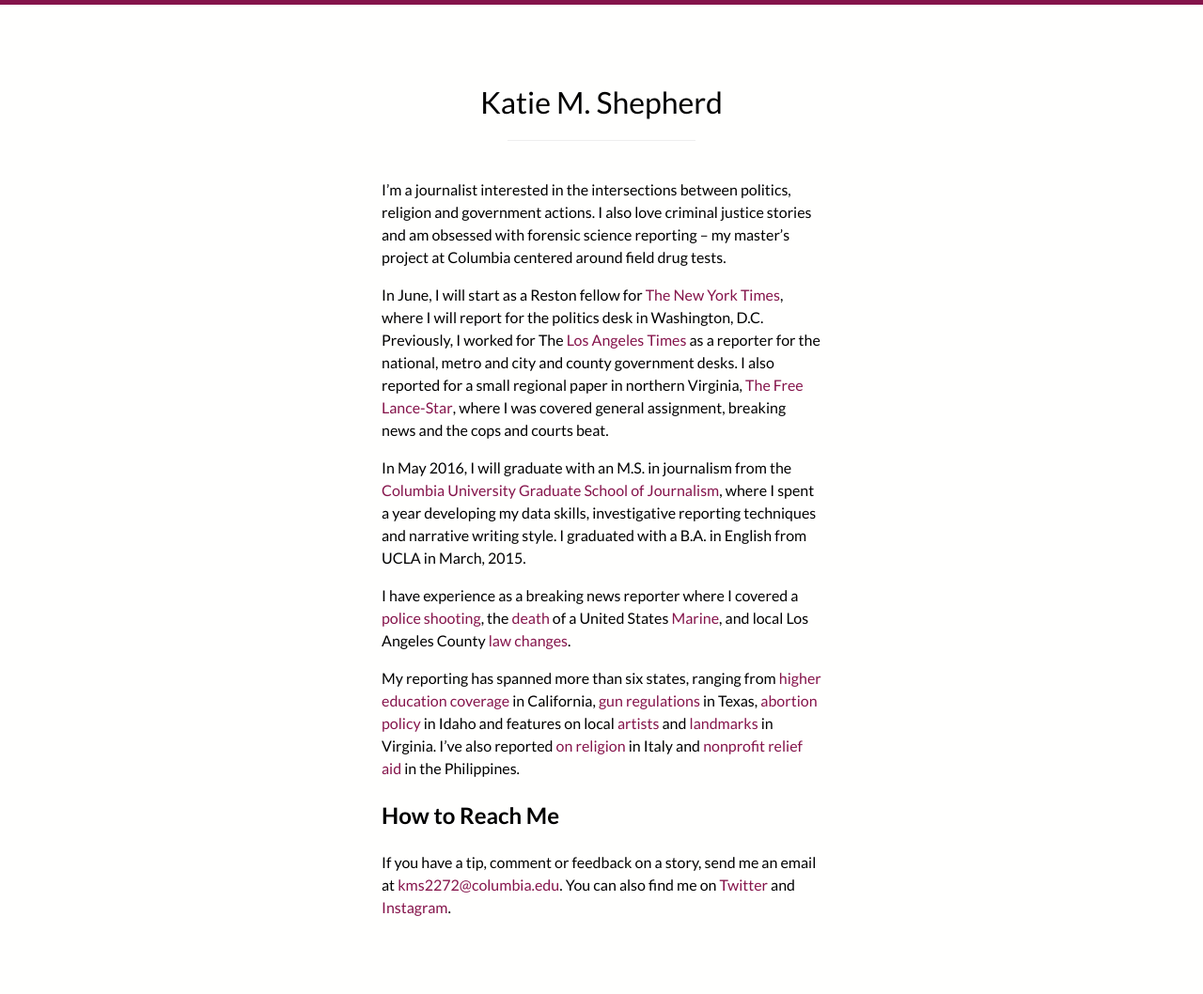
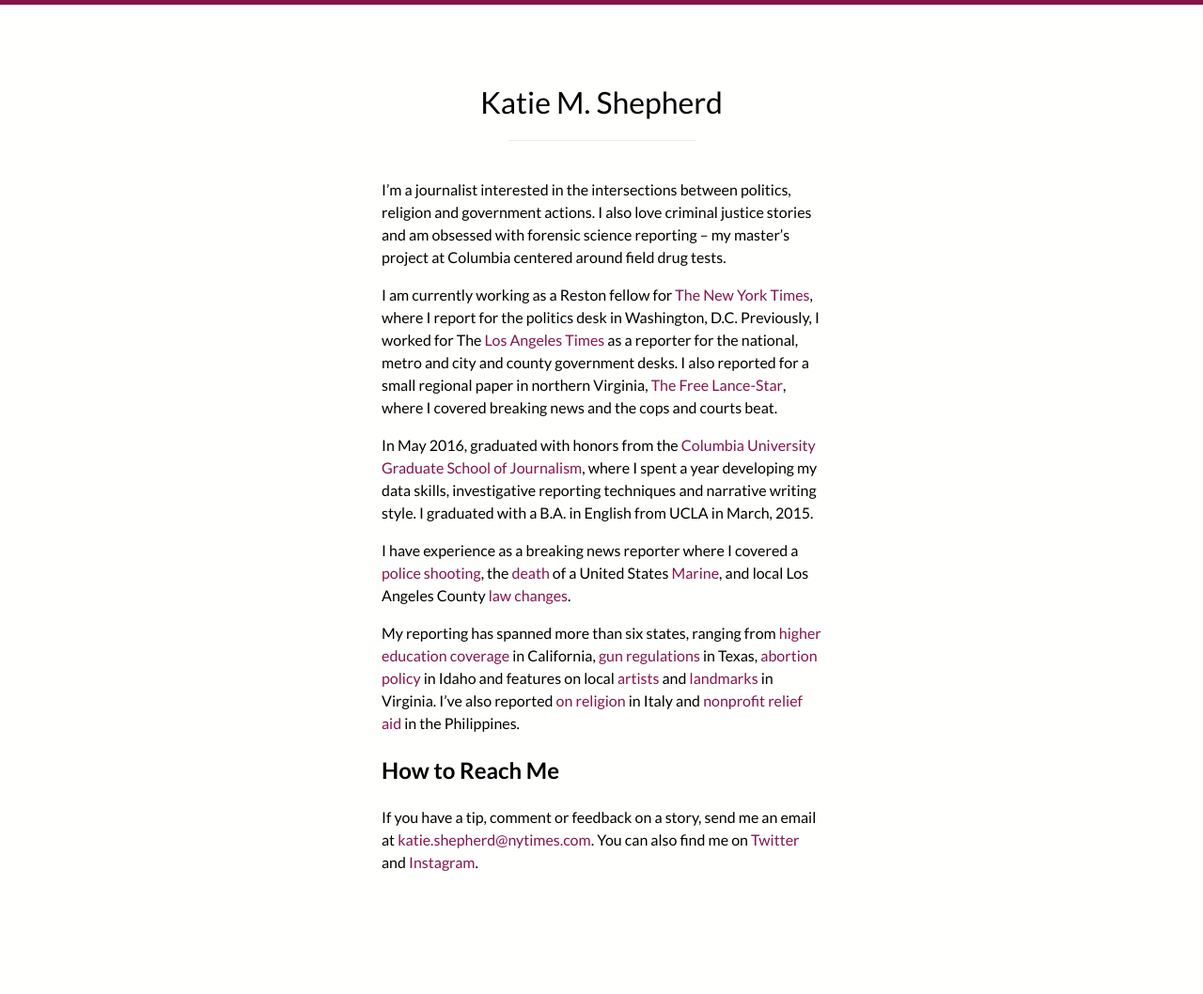
Before and after one commit to ksheps/ksheps.github.io, a Jekyll site: the page built from index.md, in a window 1280 px wide. Shown: the whole page at 94% size. Built offline with Jekyll 4.4.1, drawn with Linux system fonts in a browser that asks for light colours; after the commit the page ends 1010 px from its top, so only the background shows below that.

Commit message:
Update index.md

```diff
--- a/index.md
+++ b/index.md
@@ -8,9 +8,9 @@ layout: base
 
 I'm a journalist interested in the intersections between politics, religion and government actions. I also love criminal justice stories and am obsessed with forensic science reporting – my master's project at Columbia centered around field drug tests.
 
-In June, I will start as a Reston fellow for [The New York Times](//nytimes.com), where I will report for the politics desk in Washington, D.C. Previously, I worked for The [Los Angeles Times](//latimes.com) as a reporter for the national, metro and city and county government desks. I also reported for a small regional paper in northern Virginia, [The Free Lance-Star](//fredericksburg.com), where I was covered general assignment, breaking news and the cops and courts beat.
+I am currently working as a Reston fellow for [The New York Times](//nytimes.com), where I report for the politics desk in Washington, D.C. Previously, I worked for The [Los Angeles Times](//latimes.com) as a reporter for the national, metro and city and county government desks. I also reported for a small regional paper in northern Virginia, [The Free Lance-Star](//fredericksburg.com), where I covered breaking news and the cops and courts beat.
 
-In May 2016, I will graduate with an M.S. in journalism from the [Columbia University Graduate School of Journalism](//www.journalism.columbia.edu/), where I spent a year developing my data skills, investigative reporting techniques and narrative writing style.  I graduated with a B.A. in English from UCLA in March, 2015.
+In May 2016, graduated with honors from the [Columbia University Graduate School of Journalism](//www.journalism.columbia.edu/), where I spent a year developing my data skills, investigative reporting techniques and narrative writing style.  I graduated with a B.A. in English from UCLA in March, 2015.
 
 I have experience as a breaking news reporter where I covered a [police shooting](//www.latimes.com/local/lanow/la-me-ln-report-of-gunman-opening-fire-bring-lapd-swarm-in-studio-city-20150724-story.html), the [death](//www.fredericksburg.com/news/stafford-county-marine-killed-in-afghanistan/article_2d1e8968-2772-59b8-9a06-958963d1cae0.html) of a United States [Marine](http://www.fredericksburg.com/news/marine-laid-to-rest-in-aura-of-honor/article_8974d805-cddf-5c57-bc1e-6dd7749af81d.html), and local Los Angeles County [law](//www.latimes.com/local/lanow/la-me-ln-uber-legal-lax-20150716-story.html) [changes](//www.latimes.com/local/lanow/la-me-ln-county-minimum-wage-20150721-story.html).
 
@@ -18,4 +18,4 @@ My reporting has spanned more than six states, ranging from [higher education co
 
 ## How to Reach Me
 
-If you have a tip, comment or feedback on a story, send me an email at [kms2272@columbia.edu](mailto:kms2272@columbia.edu). You can also find me on [Twitter](//twitter.com/katemshepherd) and [Instagram](//instagram.com/kmshepherd).
+If you have a tip, comment or feedback on a story, send me an email at [katie.shepherd@nytimes.com](mailto:katie.shepherd@nytimes.com). You can also find me on [Twitter](//twitter.com/katemshepherd) and [Instagram](//instagram.com/kmshepherd).
```
